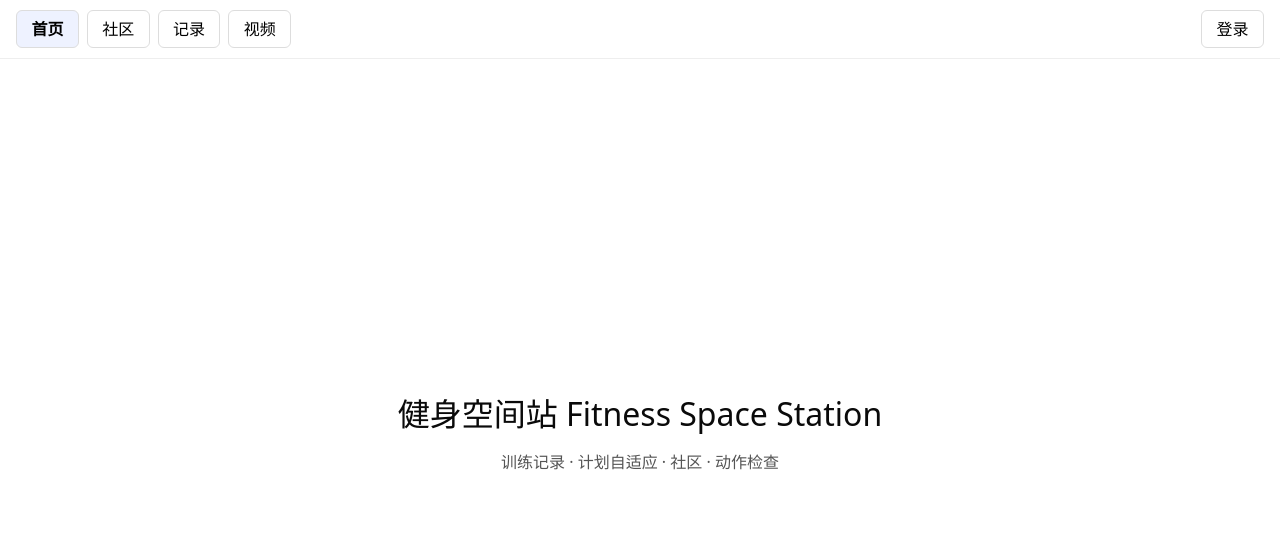
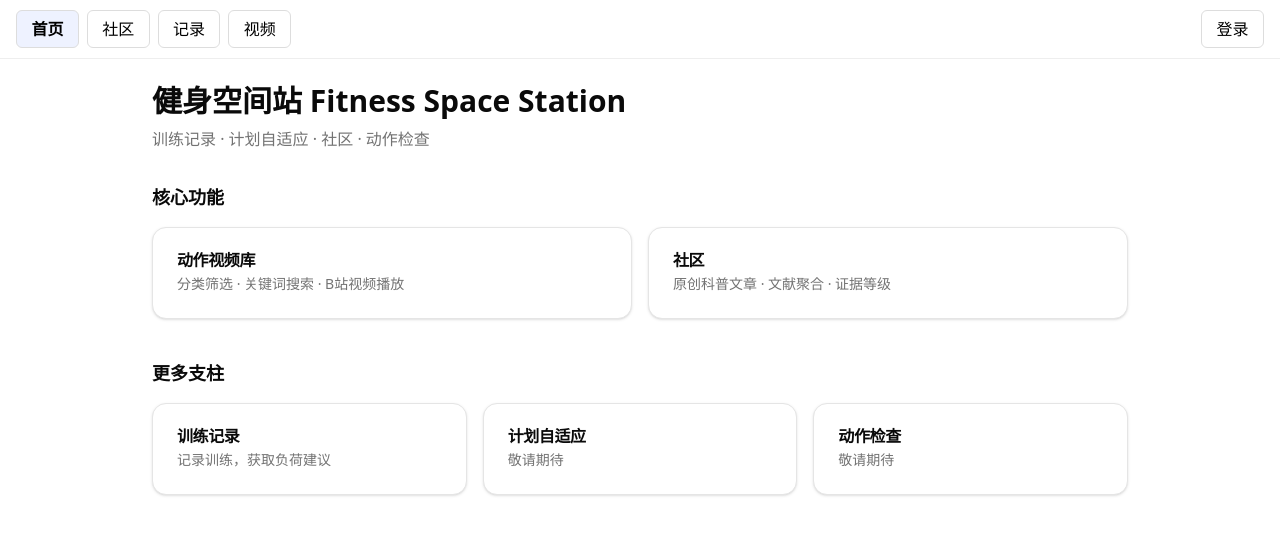
Before and after one commit to pigbig-king/fitness-space-station, a React (Vite) app in the folder apps/web/: page / in a window 1280 px wide. Shown: the top 534 px of the page. Built offline with nearby package versions, Linux system fonts and the light colour scheme.

Commit message:
feat: homepage, routing polish and docs

```diff
--- a/apps/web/src/App.tsx
+++ b/apps/web/src/App.tsx
@@ -1,127 +1,30 @@
-import { useState, type CSSProperties } from 'react'
-import { Link, Route, Routes } from 'react-router'
+import { Route, Routes } from 'react-router'
 import AdminGuard from './components/admin-guard'
+import Layout from './components/layout'
 import ProtectedRoute from './components/protected-route'
-import { useAuth } from './contexts/auth-context'
 import AdminPage from './pages/admin/AdminPage'
 import ArticleEditPage from './pages/admin/ArticleEditPage'
 import ArticleCreatePage from './pages/ArticleCreatePage'
 import ArticleDetailPage from './pages/ArticleDetailPage'
 import ArticlesPage from './pages/ArticlesPage'
 import FavoritesPage from './pages/FavoritesPage'
+import HomePage from './pages/HomePage'
 import LogPage from './pages/LogPage'
 import LoginPage from './pages/LoginPage'
+import NotFoundPage from './pages/NotFoundPage'
 import RegisterPage from './pages/RegisterPage'
 import ResearchPage from './pages/ResearchPage'
 import VideoDetailPage from './pages/VideoDetailPage'
 import VideosPage from './pages/VideosPage'
-
-const navStyle = (active: boolean): CSSProperties => ({
-  padding: '0.4rem 0.9rem',
-  fontSize: '1rem',
-  border: '1px solid #ddd',
-  borderRadius: '6px',
-  background: active ? '#eef2ff' : '#fff',
-  fontWeight: active ? 700 : 400,
-  cursor: 'pointer',
-  textDecoration: 'none',
-  color: '#000',
-})
-
-function Home() {
-  return (
-    <main
-      style={{
-        minHeight: 'calc(100vh - 53px)',
-        display: 'flex',
-        flexDirection: 'column',
-        alignItems: 'center',
-        justifyContent: 'center',
-        gap: '0.75rem',
-        textAlign: 'center',
-        fontFamily:
-          'system-ui, -apple-system, "Segoe UI", Roboto, "Helvetica Neue", Arial, sans-serif',
-        padding: '1rem',
-      }}
-    >
-      <h1 style={{ margin: 0, fontSize: '2rem' }}>健身空间站 Fitness Space Station</h1>
-      <p style={{ margin: 0, color: '#555' }}>
-        训练记录 · 计划自适应 · 社区 · 动作检查
-      </p>
-    </main>
-  )
-}
-
-type Page = 'home' | 'log'
-
-function MainApp() {
-  const [page, setPage] = useState<Page>('home')
-  const { user, logout } = useAuth()
-
-  function renderPage() {
-    if (page === 'log') return <LogPage />
-    return <Home />
-  }
-
-  return (
-    <>
-      <nav
-        style={{
-          display: 'flex',
-          alignItems: 'center',
-          gap: '0.5rem',
-          padding: '0.6rem 1rem',
-          borderBottom: '1px solid #eee',
-          position: 'sticky',
-          top: 0,
-          background: '#fff',
-        }}
-      >
-        <button type="button" onClick={() => setPage('home')} style={navStyle(page === 'home')}>
-          首页
-        </button>
-        <Link to="/articles" style={navStyle(false)}>
-          社区
-        </Link>
-        <button type="button" onClick={() => setPage('log')} style={navStyle(page === 'log')}>
-          记录
-        </button>
-        <Link to="/videos" style={navStyle(false)}>
-          视频
-        </Link>
-        <div style={{ marginLeft: 'auto', display: 'flex', alignItems: 'center', gap: '0.5rem' }}>
-          {user ? (
-            <>
-              <Link to="/me/favorites" style={navStyle(false)}>
-                我的收藏
-              </Link>
-              {user.role === 'ADMIN' && (
-                <Link to="/admin" style={navStyle(false)}>
-                  管理后台
-                </Link>
-              )}
-              <span style={{ fontSize: '0.9rem', color: '#555' }}>{user.email}</span>
-              <button type="button" onClick={logout} style={navStyle(false)}>
-                退出
-              </button>
-            </>
-          ) : (
-            <Link to="/login" style={navStyle(false)}>
-              登录
-            </Link>
-          )}
-        </div>
-      </nav>
-      {renderPage()}
-    </>
-  )
-}
 
 function App() {
   return (
     <Routes>
       <Route path="/login" element={<LoginPage />} />
       <Route path="/register" element={<RegisterPage />} />
+
+      <Route element={<Layout />}>
+        <Route path="/" element={<HomePage />} />
         <Route path="/videos" element={<VideosPage />} />
         <Route path="/videos/:id" element={<VideoDetailPage />} />
         <Route path="/articles" element={<ArticlesPage />} />
@@ -135,6 +38,7 @@ function App() {
         />
         <Route path="/articles/:id" element={<ArticleDetailPage />} />
         <Route path="/research" element={<ResearchPage />} />
+        <Route path="/log" element={<LogPage />} />
         <Route
           path="/me/favorites"
           element={
@@ -159,7 +63,8 @@ function App() {
             </AdminGuard>
           }
         />
-      <Route path="/*" element={<MainApp />} />
+        <Route path="*" element={<NotFoundPage />} />
+      </Route>
     </Routes>
   )
 }
--- /dev/null
+++ b/apps/web/src/components/layout.tsx
@@ -0,0 +1,72 @@
+import type { CSSProperties } from 'react'
+import { NavLink, Outlet } from 'react-router'
+import { useAuth } from '@/contexts/auth-context'
+
+const navItemStyle = ({ isActive }: { isActive: boolean }): CSSProperties => ({
+  padding: '0.4rem 0.9rem',
+  fontSize: '1rem',
+  border: '1px solid #ddd',
+  borderRadius: '6px',
+  background: isActive ? '#eef2ff' : '#fff',
+  fontWeight: isActive ? 700 : 400,
+  textDecoration: 'none',
+  color: '#000',
+})
+
+export default function Layout() {
+  const { user, logout } = useAuth()
+
+  return (
+    <>
+      <nav
+        style={{
+          display: 'flex',
+          alignItems: 'center',
+          gap: '0.5rem',
+          padding: '0.6rem 1rem',
+          borderBottom: '1px solid #eee',
+          position: 'sticky',
+          top: 0,
+          background: '#fff',
+        }}
+      >
+        <NavLink to="/" end style={navItemStyle}>
+          首页
+        </NavLink>
+        <NavLink to="/articles" style={navItemStyle}>
+          社区
+        </NavLink>
+        <NavLink to="/log" style={navItemStyle}>
+          记录
+        </NavLink>
+        <NavLink to="/videos" style={navItemStyle}>
+          视频
+        </NavLink>
+
+        <div style={{ marginLeft: 'auto', display: 'flex', alignItems: 'center', gap: '0.5rem' }}>
+          {user ? (
+            <>
+              <NavLink to="/me/favorites" style={navItemStyle}>
+                我的收藏
+              </NavLink>
+              {user.role === 'ADMIN' && (
+                <NavLink to="/admin" style={navItemStyle}>
+                  管理后台
+                </NavLink>
+              )}
+              <span style={{ fontSize: '0.9rem', color: '#555' }}>{user.email}</span>
+              <button type="button" onClick={logout} style={navItemStyle({ isActive: false })}>
+                退出
+              </button>
+            </>
+          ) : (
+            <NavLink to="/login" style={navItemStyle}>
+              登录
+            </NavLink>
+          )}
+        </div>
+      </nav>
+      <Outlet />
+    </>
+  )
+}
--- /dev/null
+++ b/apps/web/src/pages/HomePage.tsx
@@ -0,0 +1,55 @@
+import { Link } from 'react-router'
+import { Card, CardDescription, CardHeader, CardTitle } from '@/components/ui/card'
+
+export default function HomePage() {
+  return (
+    <main className="mx-auto max-w-5xl p-6">
+      <h1 className="mb-2 text-3xl font-bold">健身空间站 Fitness Space Station</h1>
+      <p className="mb-8 text-muted-foreground">训练记录 · 计划自适应 · 社区 · 动作检查</p>
+
+      <h2 className="mb-4 text-lg font-semibold">核心功能</h2>
+      <div className="grid grid-cols-1 gap-4 sm:grid-cols-2">
+        <Link to="/videos" className="no-underline">
+          <Card className="h-full transition-shadow hover:shadow-md">
+            <CardHeader>
+              <CardTitle>动作视频库</CardTitle>
+              <CardDescription>分类筛选 · 关键词搜索 · B站视频播放</CardDescription>
+            </CardHeader>
+          </Card>
+        </Link>
+        <Link to="/articles" className="no-underline">
+          <Card className="h-full transition-shadow hover:shadow-md">
+            <CardHeader>
+              <CardTitle>社区</CardTitle>
+              <CardDescription>原创科普文章 · 文献聚合 · 证据等级</CardDescription>
+            </CardHeader>
+          </Card>
+        </Link>
+      </div>
+
+      <h2 className="mb-4 mt-10 text-lg font-semibold">更多支柱</h2>
+      <div className="grid grid-cols-1 gap-4 sm:grid-cols-3">
+        <Link to="/log" className="no-underline">
+          <Card className="h-full transition-shadow hover:shadow-md">
+            <CardHeader>
+              <CardTitle>训练记录</CardTitle>
+              <CardDescription>记录训练，获取负荷建议</CardDescription>
+            </CardHeader>
+          </Card>
+        </Link>
+        <Card className="h-full">
+          <CardHeader>
+            <CardTitle>计划自适应</CardTitle>
+            <CardDescription>敬请期待</CardDescription>
+          </CardHeader>
+        </Card>
+        <Card className="h-full">
+          <CardHeader>
+            <CardTitle>动作检查</CardTitle>
+            <CardDescription>敬请期待</CardDescription>
+          </CardHeader>
+        </Card>
+      </div>
+    </main>
+  )
+}
--- /dev/null
+++ b/apps/web/src/pages/NotFoundPage.tsx
@@ -0,0 +1,13 @@
+import { Link } from 'react-router'
+
+export default function NotFoundPage() {
+  return (
+    <main className="flex min-h-[60vh] flex-col items-center justify-center p-6 text-center">
+      <h1 className="mb-2 text-4xl font-bold">404</h1>
+      <p className="mb-4 text-muted-foreground">页面不存在</p>
+      <Link to="/" className="text-primary underline">
+        返回首页
+      </Link>
+    </main>
+  )
+}
```
Also changed, not shown: 1 other file (tests, documents, lock files or other folders). Lines whose indentation alone changed are shown as unchanged.
